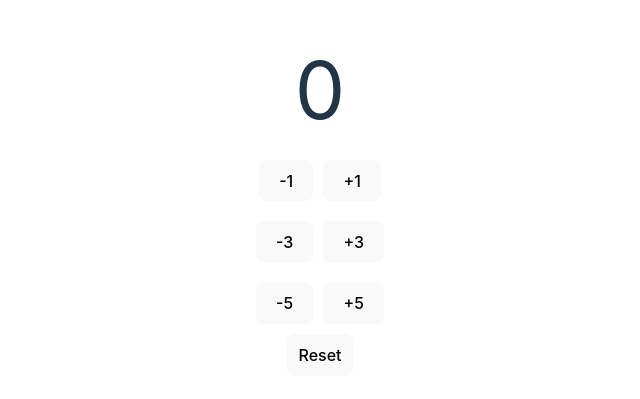
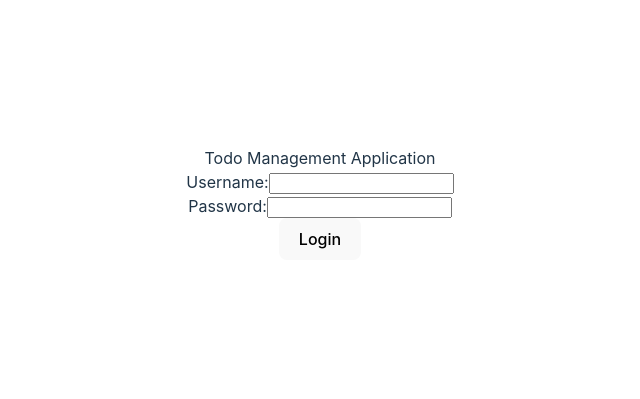
Before and after one commit to bryanvillafuerte/todo-app-react, a React (Vite) app: page / in a window 1280 px wide. Shown: the part 197-596 px from the top of the page, without its empty margins (320-960 px from the left). Built offline with nearby package versions, Linux system fonts and the light colour scheme.

Commit message:
added login and welcome component

```diff
--- a/src/App.jsx
+++ b/src/App.jsx
@@ -1,10 +1,10 @@
 import './App.css'
-import Counter from "./components/counter/Counter.jsx";
+import { TodoApp } from './components/todo/TodoApp.jsx';
 
 function App() {
   return (
     <div className="App">
-      <Counter />
+      <TodoApp />
     </div>
   )
 }
--- /dev/null
+++ b/src/components/todo/TodoApp.jsx
@@ -0,0 +1,35 @@
+import './TodoApp.css'
+
+export function TodoApp() {
+  return (
+    <div className="TodoApp">
+      Todo Management Application
+      <LoginComponent />
+      {/*<WelcomeComponent />*/}
+    </div>
+  );
+}
+
+function LoginComponent() {
+  return (
+    <div className="Login">
+      <div className="LoginForm">
+        <div>
+          <label>Username:</label>
+          <input type="text" name="username" value="" />
+        </div>
+        <div>
+          <label>Password:</label>
+          <input type="password" name="password" />
+        </div>
+        <div>
+          <button type="button" name="login">Login</button>
+        </div>
+      </div>
+    </div>
+  );
+}
+
+function WelcomeComponent() {
+  return <div>Welcome to Todo Management Application</div>;
+}
```
Also changed, not shown: src/components/todo/TodoApp.css (added).
